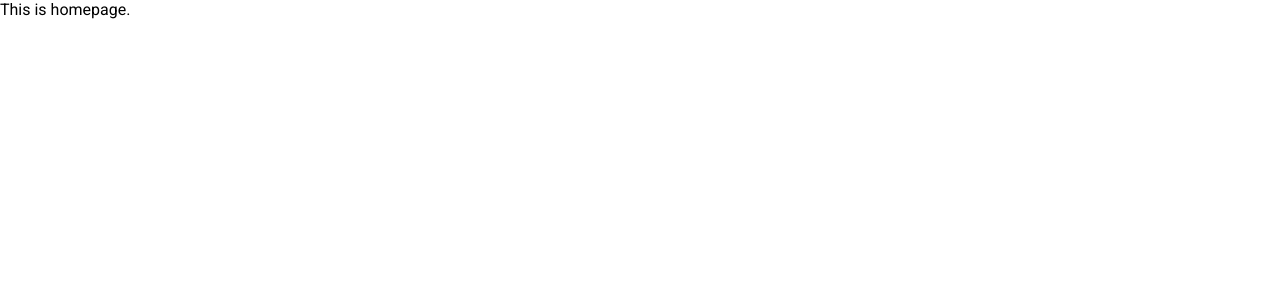
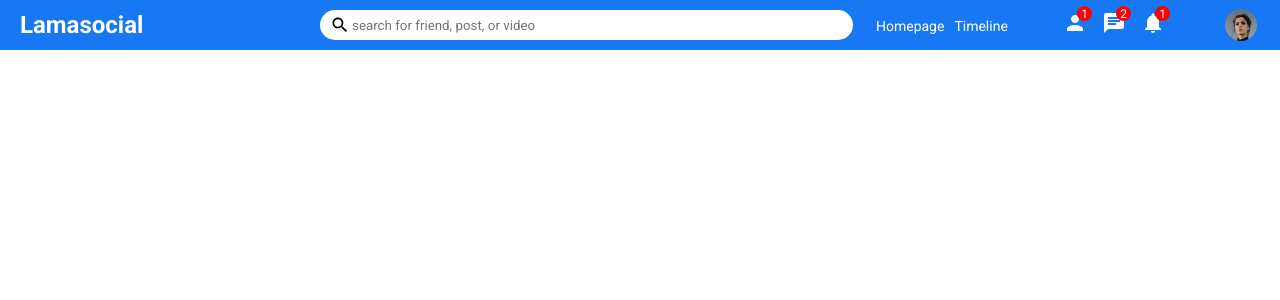
Before and after one commit to mmmohajer/social-media-app, a React (Create React App) app: page / in a window 1280 px wide. Shown: the top 300 px of the page. Built offline with nearby package versions, Linux system fonts and the light colour scheme.

Commit message:
Topbar completed

```diff
--- /dev/null
+++ b/src/components/topbar/Topbar.js
@@ -0,0 +1,50 @@
+import React from "react";
+import { Search, Person, Chat, Notifications } from "@material-ui/icons";
+
+import "./topbar.css";
+
+const Topbar = () => {
+  return (
+    <div className="topbarContainer">
+      <div className="topbarLeft">
+        <span className="logo">Lamasocial</span>
+      </div>
+      <div className="topbarCenter">
+        <div className="searchbar">
+          <Search className="searchIcon" />
+          <input
+            placeholder="search for friend, post, or video"
+            className="searchInput"
+          />
+        </div>
+      </div>
+      <div className="topbarRight">
+        <div className="topbarLinks">
+          <span className="topbarLink">Homepage</span>
+          <span className="topbarLink">Timeline</span>
+        </div>
+        <div className="topbarIcons">
+          <div className="topbarIconItem">
+            <Person />
+            <span className="topbarIconBadge">1</span>
+          </div>
+          <div className="topbarIconItem">
+            <Chat />
+            <span className="topbarIconBadge">2</span>
+          </div>
+          <div className="topbarIconItem">
+            <Notifications />
+            <span className="topbarIconBadge">1</span>
+          </div>
+        </div>
+        <img
+          src="/assets/person/1.jpeg"
+          alt="Profile Photo"
+          className="topbarImg"
+        />
+      </div>
+    </div>
+  );
+};
+
+export default Topbar;
--- /dev/null
+++ b/src/components/topbar/topbar.css
@@ -0,0 +1,95 @@
+.topbarContainer {
+  height: 50px;
+  width: 100%;
+  background-color: #1877f2;
+  display: flex;
+  align-items: center;
+  position: sticky;
+  top: 0;
+}
+
+.topbarLeft {
+  flex: 3;
+}
+
+.logo {
+  font-size: 24px;
+  margin-left: 20px;
+  font-weight: bold;
+  color: white;
+  cursor: pointer;
+}
+
+.topbarCenter {
+  flex: 5;
+}
+
+.searchbar {
+  width: 100%;
+  height: 30px;
+  background-color: white;
+  border-radius: 30px;
+  display: flex;
+  align-items: center;
+}
+
+.searchIcon {
+  font-size: 20px !important;
+  margin-left: 10px;
+}
+
+.searchInput {
+  border: none;
+  width: 70%;
+}
+
+.searchInput:focus {
+  outline: none;
+}
+
+.topbarRight {
+  flex: 4;
+  display: flex;
+  align-items: center;
+  justify-content: space-around;
+  color: white;
+}
+
+.topbarLink {
+  margin-right: 10px;
+  font-size: 14px;
+  cursor: pointer;
+}
+
+.topbarIcons {
+  display: flex;
+}
+
+.topbarIconItem {
+  margin-right: 15px;
+  cursor: pointer;
+  position: relative;
+}
+
+.topbarIconBadge {
+  width: 15px;
+  height: 15px;
+  background-color: red;
+  border-radius: 50%;
+  color: white;
+  position: absolute;
+  top: -5px;
+  right: -5px;
+  display: flex;
+  align-items: center;
+  justify-content: center;
+  font-size: 12px;
+}
+
+.topbarImg {
+  width: 32px;
+  height: 32px;
+  border-radius: 50%;
+  object-fit: cover;
+  cursor: pointer;
+}
--- a/src/pages/home/Home.js
+++ b/src/pages/home/Home.js
@@ -1,11 +1,10 @@
 import React from "react";
 
-function Home() {
-  return (
-    <div>
-      <p>This is homepage.</p>
-    </div>
-  );
-}
+import Topbar from "../../components/topbar/Topbar";
+import "./home.css";
+
+const Home = () => {
+  return <Topbar />;
+};
 
 export default Home;
```
